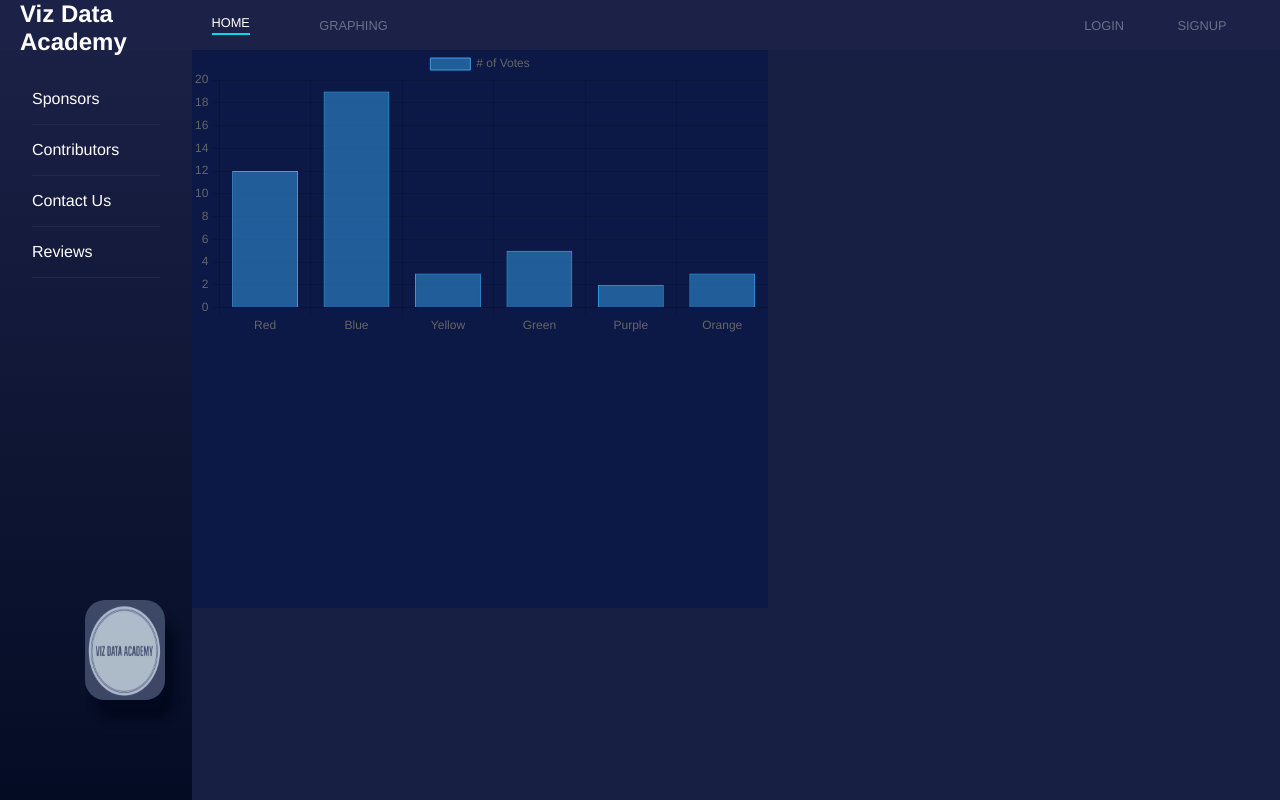
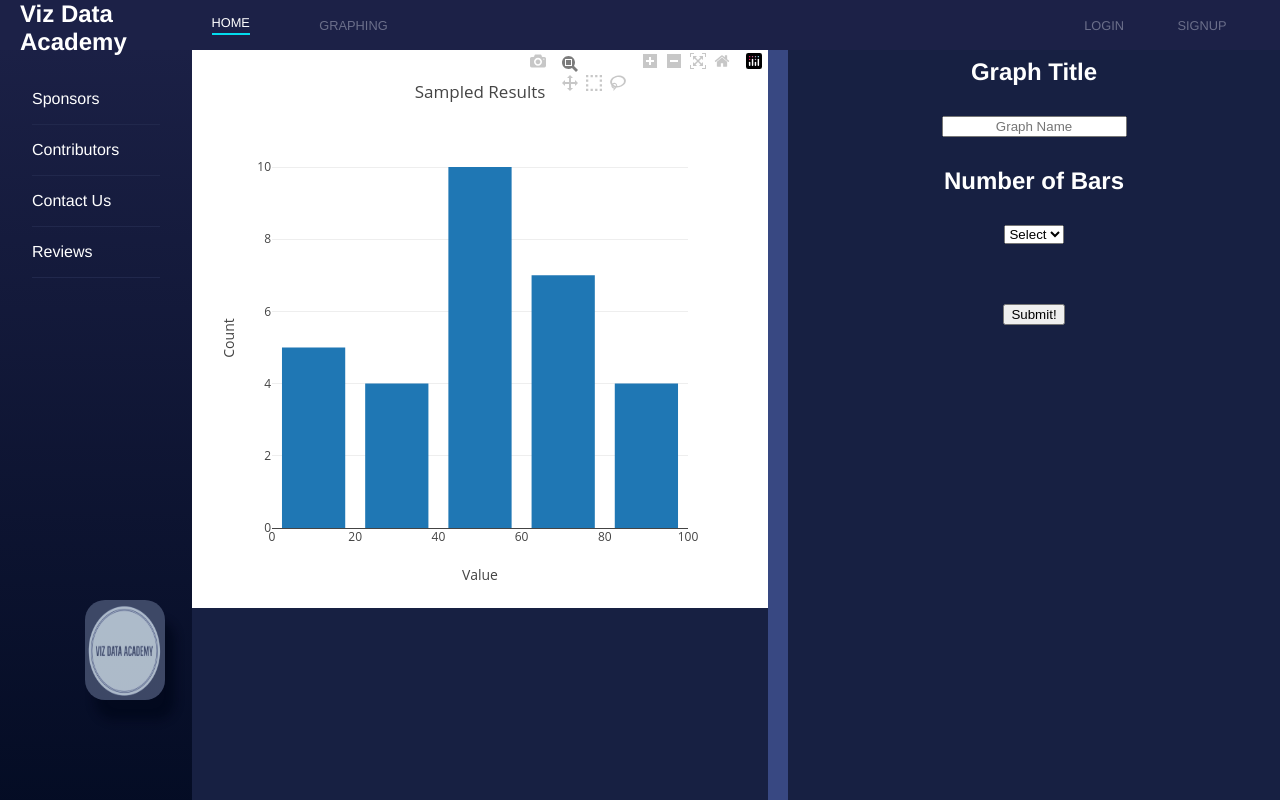
Before and after one commit to wylieglover/VizDataAcademy, a Django app: page /home/histogram/ in a window 1280 px wide. Run offline with Django 4.2, Linux system fonts and the light colour scheme; a map, chart or similar area stays blank; some libraries are stand-ins or nearby versions.

Commit message:
histograph functionality

```diff
--- a/dataliteracy/home/static/mainHisto.js
+++ b/dataliteracy/home/static/mainHisto.js
@@ -1,20 +1,68 @@
-const ctx = document.getElementById('histogram');
+const config = { responsive: true };
+var x = [];
+for (var i = 0; i < 30; i++) {
+  x[i] = Math.random() * 100;
+}
 
-  new Chart(ctx, {
+var trace = {
+  x: x,
+  type: 'histogram',
+};
+var layout = {
+  bargap: 0.05,
+  bargroupgap: 0.2,
+  barmode: "overlay",
+  title: "Sampled Results",
+  xaxis: { title: "Value" },
+  yaxis: { title: "Count" }
+};
+var data = [trace];
+Plotly.newPlot('useGraph', data, layout);
+
+
+function updateBars() {
+  const numBars = parseInt(document.getElementById('numBars').value);
+  const barNamesContainer = document.getElementById('barNamesInput');
+  const barValuesContainer = document.getElementById('barValuesInput');
+
+  barNamesContainer.innerHTML = ''; // Clear previous inputs
+  barValuesContainer.innerHTML = '';
+
+  for (let i = 0; i < numBars; i++) {
+    const barNameInput = document.createElement('input');
+    barNameInput.type = 'text';
+    barNameInput.placeholder = `Bar ${i + 1} Name`;
+    barNamesContainer.appendChild(barNameInput);
+
+    const barValueInput = document.createElement('input');
+    barValueInput.type = 'number';
+    barValueInput.placeholder = `Bar ${i + 1} Value`;
+    barValuesContainer.appendChild(barValueInput);
+  }
+}
+
+function submitDataBar() {
+  const barNamesInputs = document.getElementById('barNamesInput').querySelectorAll('input');
+  const barValuesInputs = document.getElementById('barValuesInput').querySelectorAll('input');
+
+  const barNames = Array.from(barNamesInputs).map(input => input.value);
+  const barValues = Array.from(barValuesInputs).map(input => parseFloat(input.value));
+
+  // Use barNames and barValues to update your Plotly trace or perform other actions as needed
+  console.log('Bar Names:', barNames);
+  console.log('Bar Values:', barValues);
+
+  const data = [{
+    x: barNames,
+    y: barValues,
     type: 'bar',
-    data: {
-      labels: ['Red', 'Blue', 'Yellow', 'Green', 'Purple', 'Orange'],
-      datasets: [{
-        label: '# of Votes',
-        data: [12, 19, 3, 5, 2, 3],
-        borderWidth: 1
-      }]
-    },
-    options: {
-      scales: {
-        y: {
-          beginAtZero: true
-        }
-      }
-    }
-  });
+    // other properties specific to your plot
+  }];
+
+  const layout = {
+    title: document.getElementById('chartName').value || 'Graph Title',
+    // other layout properties specific to your plot
+  };
+
+  Plotly.newPlot('useGraph', data, layout);
+}
--- a/dataliteracy/home/templates/histoGraphing.html
+++ b/dataliteracy/home/templates/histoGraphing.html
@@ -3,6 +3,24 @@
 <main class="dashboard">
   <div id="useGraph">
     <canvas id="histogram"></canvas>
+  </div>
+  <div class="dataCollection">
+    <h2 class="dataLabel">Graph Title</h2>
+    <input type="text" id="chartName" placeholder="Graph Name" />
+    <h2 class="dataLabel">Number of Bars</h2>
+    <select id="numBars" onchange="updateBars()">
+      <option value="" disabled selected>Select</option>
+      <option value="2">2</option>
+      <option value="3">3</option>
+      <option value="4">4</option>
+      <option value="5">5</option>
+    </select>
+    <div class="barInfo">
+      <div id="barNamesInput"></div>
+      <div id="barValuesInput"></div>
+    </div>
+    <div class="barHide"></div>
+    <button class="submit" onclick="submitDataBar()">Submit!</button>
   </div>
 </main>
 
```
